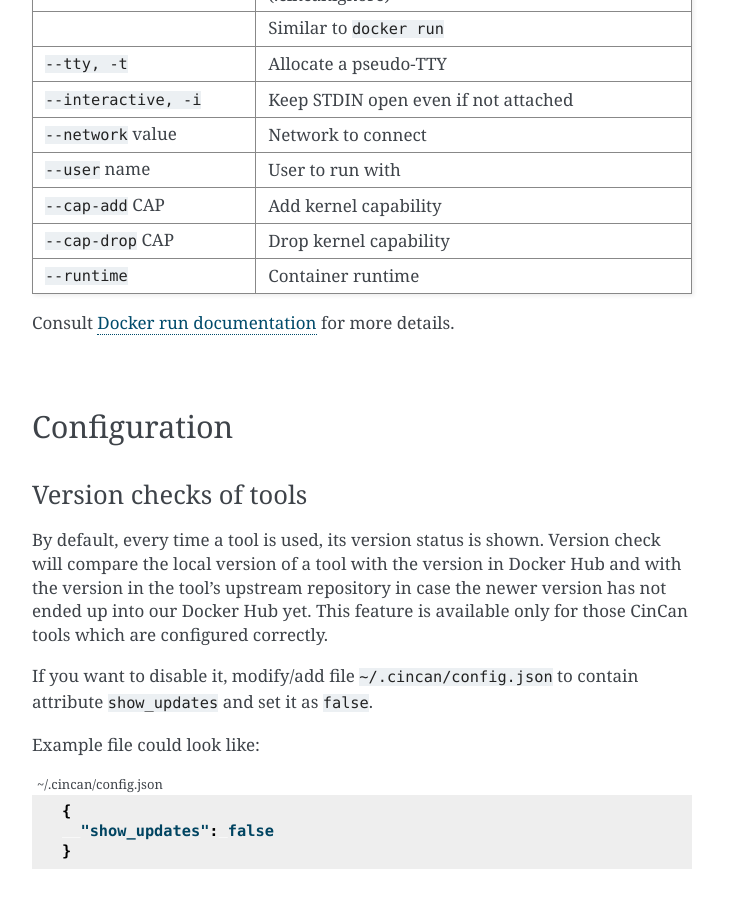
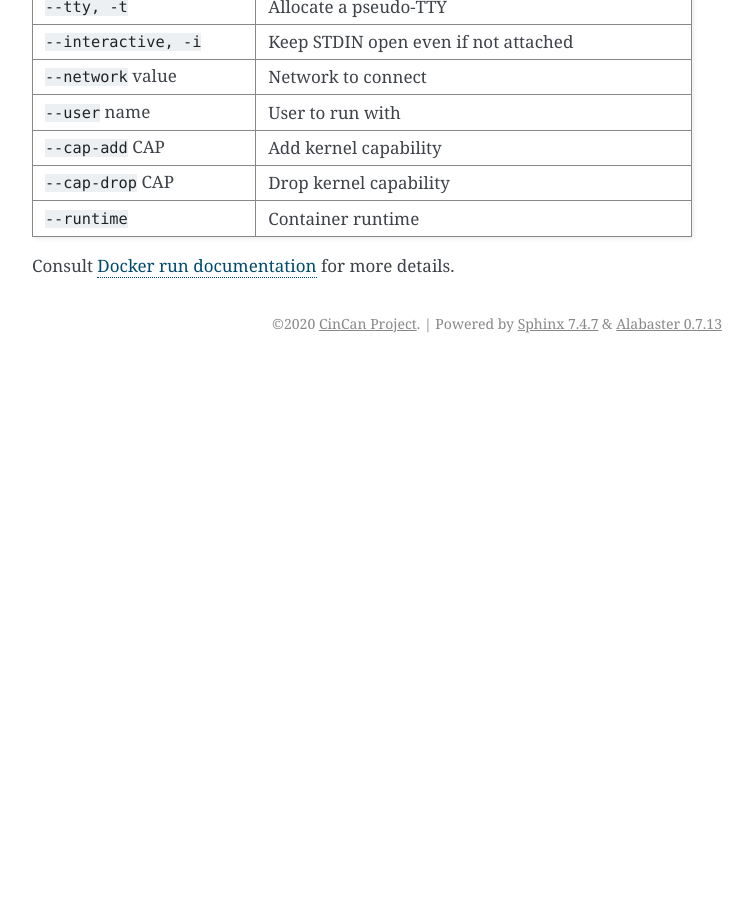
Before and after one commit to cincanproject/cincan-command, a Sphinx documentation site: the page built from docs/commands/cincan_run.rst, in a window 1280 px wide and 900 px high, scrolled down 6247 px. Shown: the whole window, without its empty margins (388-1141 px from the left). Built offline with Sphinx 7.4.7, drawn with Linux system fonts in a browser that asks for light colours; after the commit the page ends 6610 px from its top, so only the background shows below that; some of the changed text lies outside the part shown.

Commit message:
Added separate configuration section

```diff
--- a/docs/commands/cincan_run.rst
+++ b/docs/commands/cincan_run.rst
@@ -270,26 +270,3 @@
 +------------------------------------+---------------------------------------------------------------+
 
 Consult `Docker run documentation <https://docs.docker.com/engine/reference/commandline/run/>`_ for more details.
-
-|
-
--------------
-Configuration
--------------
-
-"""""""""""""""""""""""
-Version checks of tools
-"""""""""""""""""""""""
-
-By default, every time a tool is used, its version status is shown. Version check will compare the local version of a tool with the version in Docker Hub and with the version in the tool's upstream repository in case the newer version has not ended up into our Docker Hub yet. This feature is available only for those CinCan tools which are configured correctly.
-
-If you want to disable it, modify/add file ``~/.cincan/config.json`` to contain attribute ``show_updates`` and set it as ``false``.
-
-Example file could look like:
-
-.. code-block:: json
-   :caption: ~/.cincan/config.json
-
-   {
-     "show_updates": false
-   }
--- a/docs/index.rst
+++ b/docs/index.rst
@@ -18,6 +18,7 @@
 
    installation
    ./commands/index.rst
+   configuration
    symlinks/CHANGELOG
 
 
```
Also changed, not shown: docs/configuration.rst (added, +22 -0 lines).
